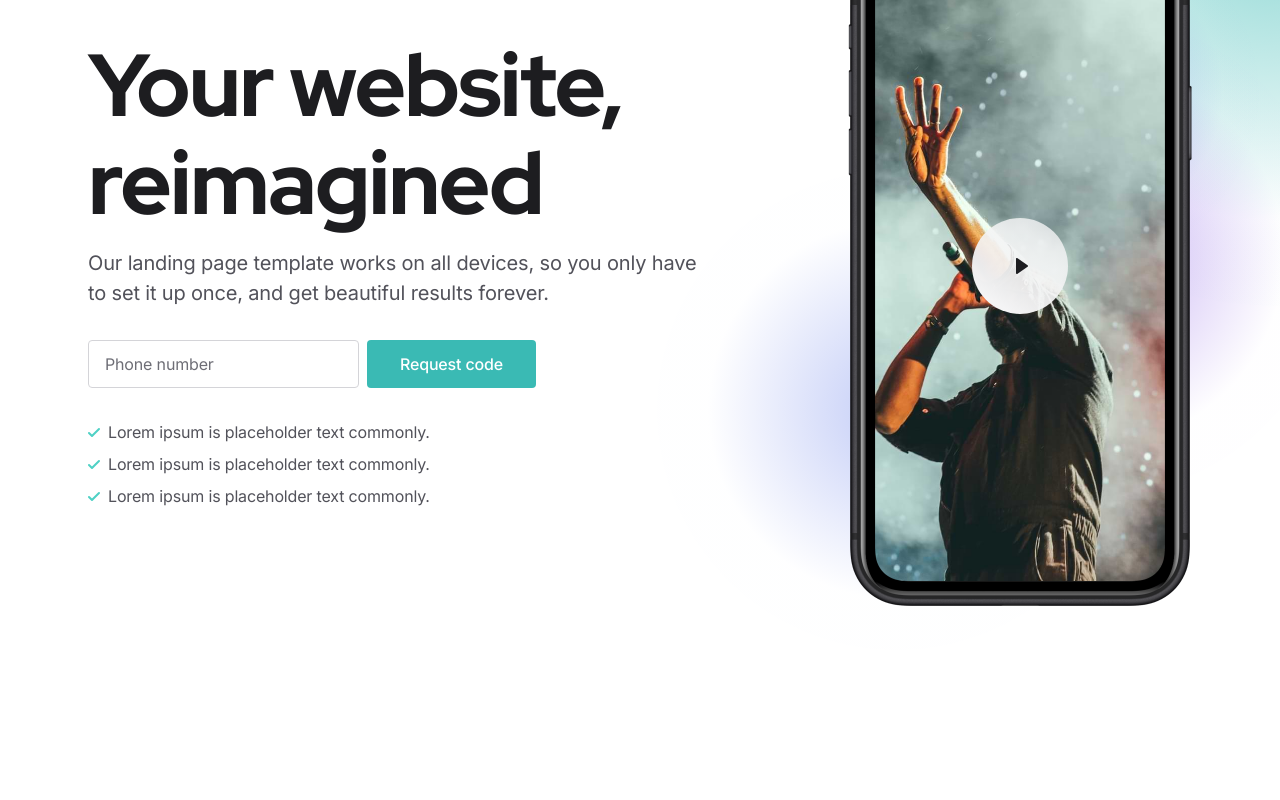
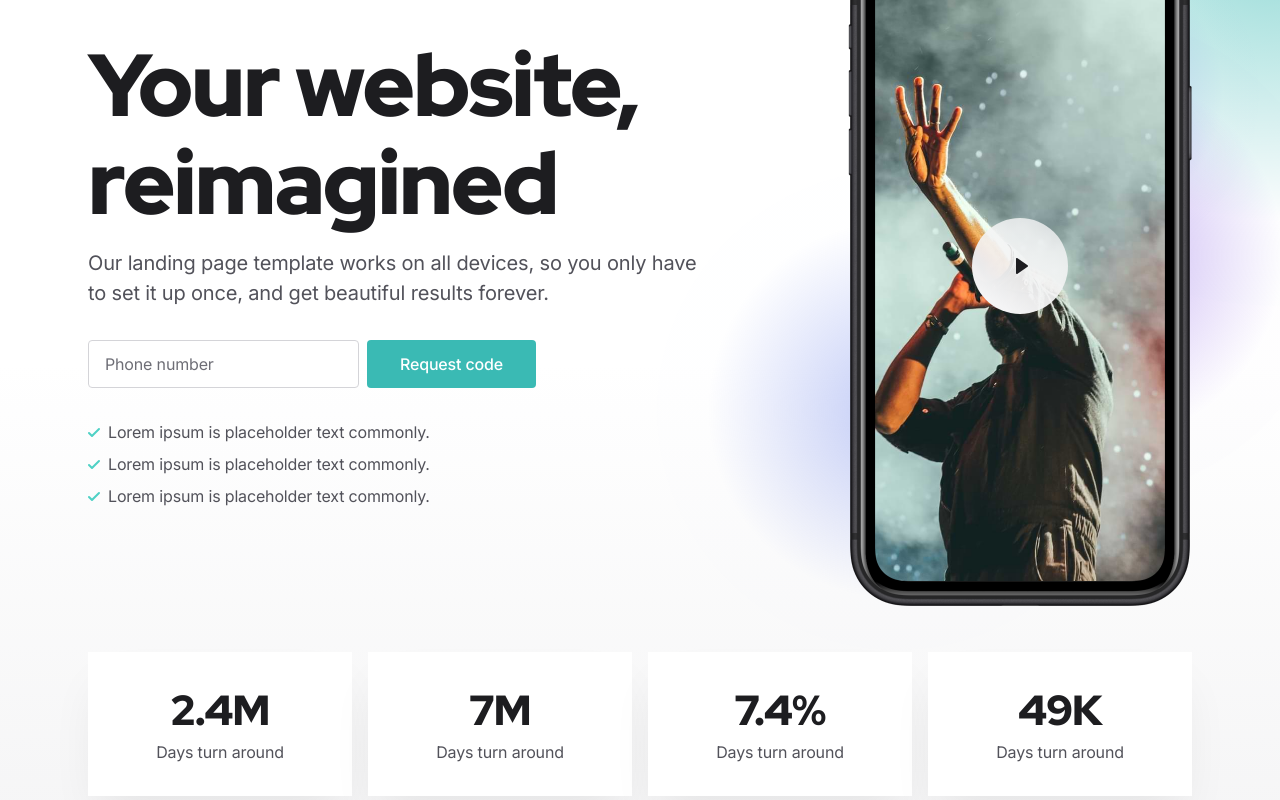
Before and after one commit to thanh-lam-landing-page/appy-theme, a Next.js app: page / in a window 1280 px wide. Shown: the part 196-996 px from the top of the page. Before the commit the page ends 848 px from the top, so only its background shows below. Built offline with nearby package versions, Linux system fonts and the light colour scheme.

Commit message:
add stats below the hero home

```diff
--- a/pages/index.js
+++ b/pages/index.js
@@ -1,5 +1,6 @@
 import PageIllustrationSvg from "../src/assets/svg/PageIllustrationSvg";
 import HeroHome from "../src/partials/HeroHome";
+import Stats from "../src/partials/Stats";
 
 // Page content
 export default function Home() {
@@ -12,6 +13,7 @@ export default function Home() {
 
       {/* Page sections */}
       <HeroHome />
+      <Stats />
     </main>
   );
 }
--- a/src/css/styles.scss
+++ b/src/css/styles.scss
@@ -1,4 +1,4 @@
-@import url("https://fonts.googleapis.com/css2?family=Red+Hat+Display:wght@400;500;600;700;800;900&family=Inter:wght@400;500;600;700;800;900&display=fallback");
+@import url("https://fonts.googleapis.com/css2?family=Red+Hat+Display:wght@400;500;600;700;900&family=Inter:wght@400;500;600;700;800;900&display=fallback");
 
 @tailwind base;
 @tailwind components;
--- a/src/partials/HeroHome.jsx
+++ b/src/partials/HeroHome.jsx
@@ -60,13 +60,13 @@ const HeroHome = () => {
             </div>
 
             {/* Mobile mockup */}
-            <div className="md:col-span-5 lg:col-span-5 text-center md:text-right">
+            <div className="md:col-span-5 lg:col-span-5 text-center md:text-right" data-aos="fade-up" data-aos-delay="450">
               <div className="inline-flex relative justify-center items-center">
                 {/* Glow illustration */}
                 <GlowSvg className="absolute mr-12 mt-32 pointer-events-none -z-1 dark:opacity-40" />
                 {/* Image inside mockup */}
                 <div className="absolute">
-                  <Image src={PhoneImage} width={290} height={630} style={{ maxWidth: "84.33%" }} alt="Feature Illustration" />
+                  <Image src={PhoneImage} width={290} height={630} alt="Feature Illustration" />
                 </div>
                 {/* Iphone mockup */}
                 <Image
--- /dev/null
+++ b/src/partials/Stats.jsx
@@ -0,0 +1,54 @@
+import React from "react";
+
+const Stats = () => {
+  return (
+    <section className="relative">
+      {/* Background gradient (light version only) */}
+      <div
+        className="absolute bottom-0 left-0 right-0 h-128 bg-gradient-to-t from-gray-100 to-white pointer-events-none -z-10 dark:hidden"
+        aria-hidden="true"
+      />
+      {/* Stats */}
+      <div className="relative max-w-6xl mx-auto px-4 sm:px-6">
+        <div className="pb-12 md:pb-20">
+          <div className="grid gird-cols-2 gap-4 lg-gap-6 md:grid-cols-4 text-center">
+            {/* 1st item */}
+            <div className="bg-white dark:bg-gray-800 py-8 px-1 shadow-2xl" data-aos="fade-down" data-aos-anchor="[data-aos-id-stats]">
+              <div className="font-red-hat-display text-3xl font-extrabold tracking-tighter mb-1">2.4M</div>
+              <div className="text-gray-600 dark:text-gray-400">Days turn around</div>
+            </div>
+            {/* 2st item */}
+            <div
+              className="bg-white dark:bg-gray-800 py-8 px-1 shadow-2xl"
+              data-aos="fade-down"
+              data-aos-anchor="[data-aos-id-stats]"
+              data-aos-delay="100">
+              <div className="font-red-hat-display text-3xl font-extrabold tracking-tighter mb-1">7M</div>
+              <div className="text-gray-600 dark:text-gray-400">Days turn around</div>
+            </div>
+            {/* 3st item */}
+            <div
+              className="bg-white dark:bg-gray-800 py-8 px-1 shadow-2xl"
+              data-aos="fade-down"
+              data-aos-anchor="[data-aos-id-stats]"
+              data-aos-delay="200">
+              <div className="font-red-hat-display text-3xl font-extrabold tracking-tighter mb-1">7.4%</div>
+              <div className="text-gray-600 dark:text-gray-400">Days turn around</div>
+            </div>
+            {/* 4st item */}
+            <div
+              className="bg-white dark:bg-gray-800 py-8 px-1 shadow-2xl"
+              data-aos="fade-down"
+              data-aos-anchor="[data-aos-id-stats]"
+              data-aos-delay="300">
+              <div className="font-red-hat-display text-3xl font-extrabold tracking-tighter mb-1">49K</div>
+              <div className="text-gray-600 dark:text-gray-400">Days turn around</div>
+            </div>
+          </div>
+        </div>
+      </div>
+    </section>
+  );
+};
+
+export default Stats;
--- a/src/utils/Modal.jsx
+++ b/src/utils/Modal.jsx
@@ -42,7 +42,7 @@ const Modal = ({ children, id, ariaLabel, show, handleClose }) => {
         leaveStart="opacity-100"
         leaveEnd="opacity-0"
         aria-hidden="true"
-        appear=""
+        appear={false}
       />
 
       <Transition
@@ -50,7 +50,7 @@ const Modal = ({ children, id, ariaLabel, show, handleClose }) => {
         className="fixed inset-0 z-50 overflow-hidden flex items-center justify-center transform px-4 sm:px-6"
         role="dialog"
         aria-modal="true"
-        aria-labelledBy={ariaLabel}
+        aria-labelledby={ariaLabel}
         show={show}
         enter="transition ease-out duration-200"
         enterStart="opacity-0 scale-95"
@@ -58,7 +58,7 @@ const Modal = ({ children, id, ariaLabel, show, handleClose }) => {
         leave="transition ease-out duration-200"
         leaveStart="opacity-100 scale-100"
         leaveEnd="opacity-0 scale-95"
-        appear="">
+        appear={false}>
         <div className="bg-white overflow-auto max-w-6xl w-full max-h-full" ref={modalContent}>
           {children}
         </div>
```
